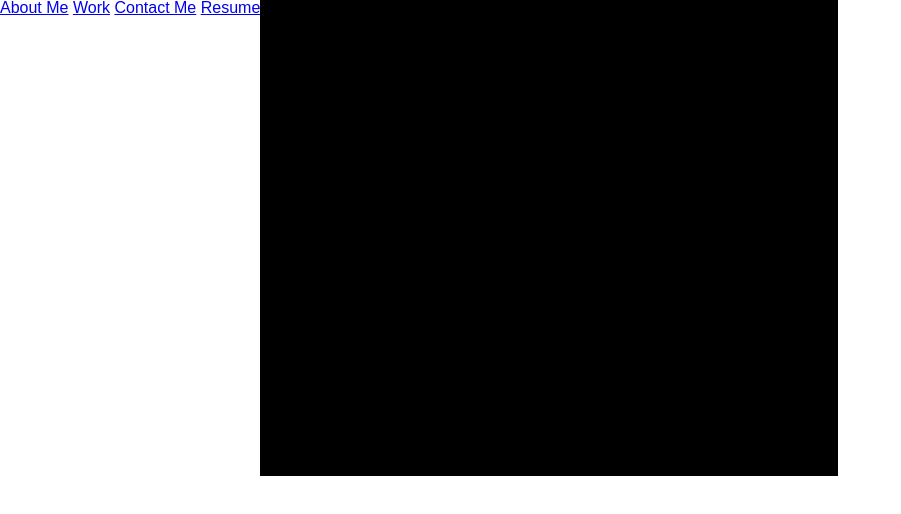
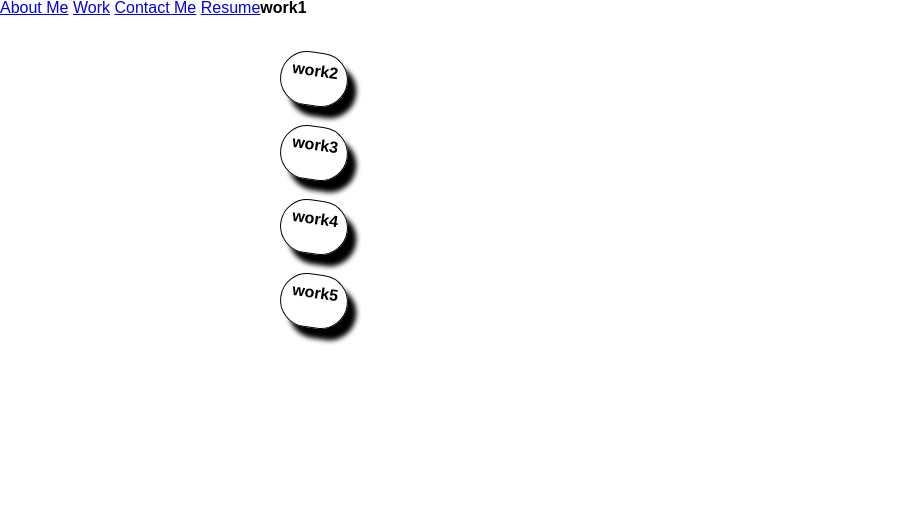
Before and after one commit to yahm0/Adam-Nuccio-Portfolio, a plain HTML site: page index.html in a window 1280 px wide. Shown: the whole page, without its empty margins (0-901 px from the left). Drawn offline with Linux system fonts and the light colour scheme.

Commit message:
Added to the index.html file and created new classes in the style.css sheet i.e. .work .mainCard and .card.

```diff
--- a/index.html
+++ b/index.html
@@ -10,10 +10,11 @@
 </head>
 
 <body>
+    <h1></h1>
 </body>
 
 <header>
-    <h1></h1>
+    <h2></h2>
 </header>
 
 <!-- Navbar -->
@@ -26,46 +27,49 @@
 
   <!-- Work Body -->
 <main>
-    <!-- Cards -->
-    <div class="work">
+    <!-- About me section -->
+    <div class="Topics">
+        <h3></h3>
+    </div>
+
+    <!-- Work Cards -->
+    <div class="Topics">
         <section class="mainCard">
-            <header>Work1</header>
+            <h4>work1</h4>
             <img src="" alt=""/>
-            <h2></h2>
+            <p></p>
         </section>
         <section class="card">
-            <header>Work2</header>
+            <h4>work2</h4>
             <img src="" alt=""/>
-            <h2></h2>
+            <p></p>
         </section>
         <section class="card">
-            <header>Work3</header>
+            <h4>work3</h4>
             <img src="" alt=""/>
-            <h2></h2>
+            <p></p>
         </section>
         <section class="card">
-            <header>Work4</header>
+            <h4>work4</h4>
             <img src="" alt=""/>
-            <h2></h2>
+            <p></p>
         </section>
         <section class="card">
-            <header>Work5</header>
+            <h4>work5</h4>
             <img src="" alt=""/>
-            <h2></h2>
+            <p></p>
         </section>
-
-
-
-
+    </div>
+    <!-- Contact me section -->
+    <div class="Topics">
+        <h5></h5>
     </div>
 
 
 </main>
 
 <footer>
-    <h6>
-
-    </h6>
+    <h6></h6>
 </footer>
 
 </html>
```
